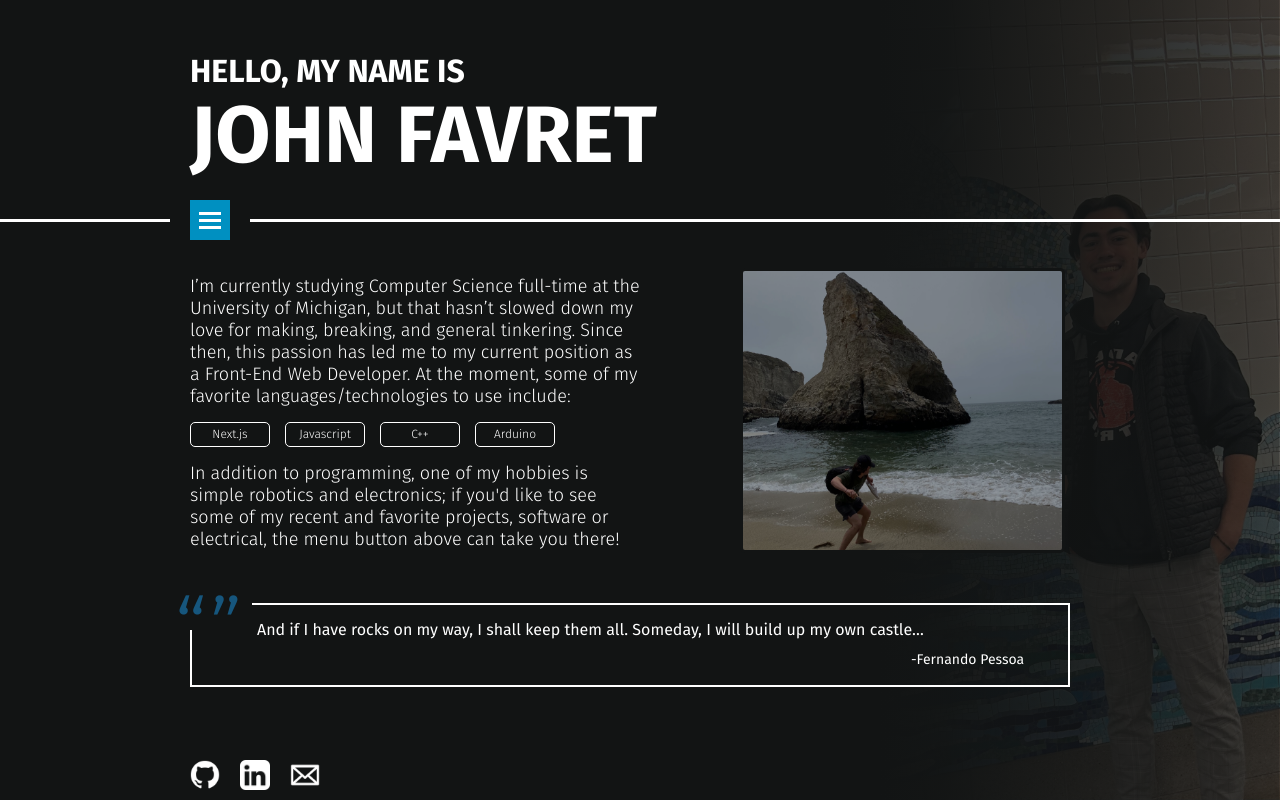
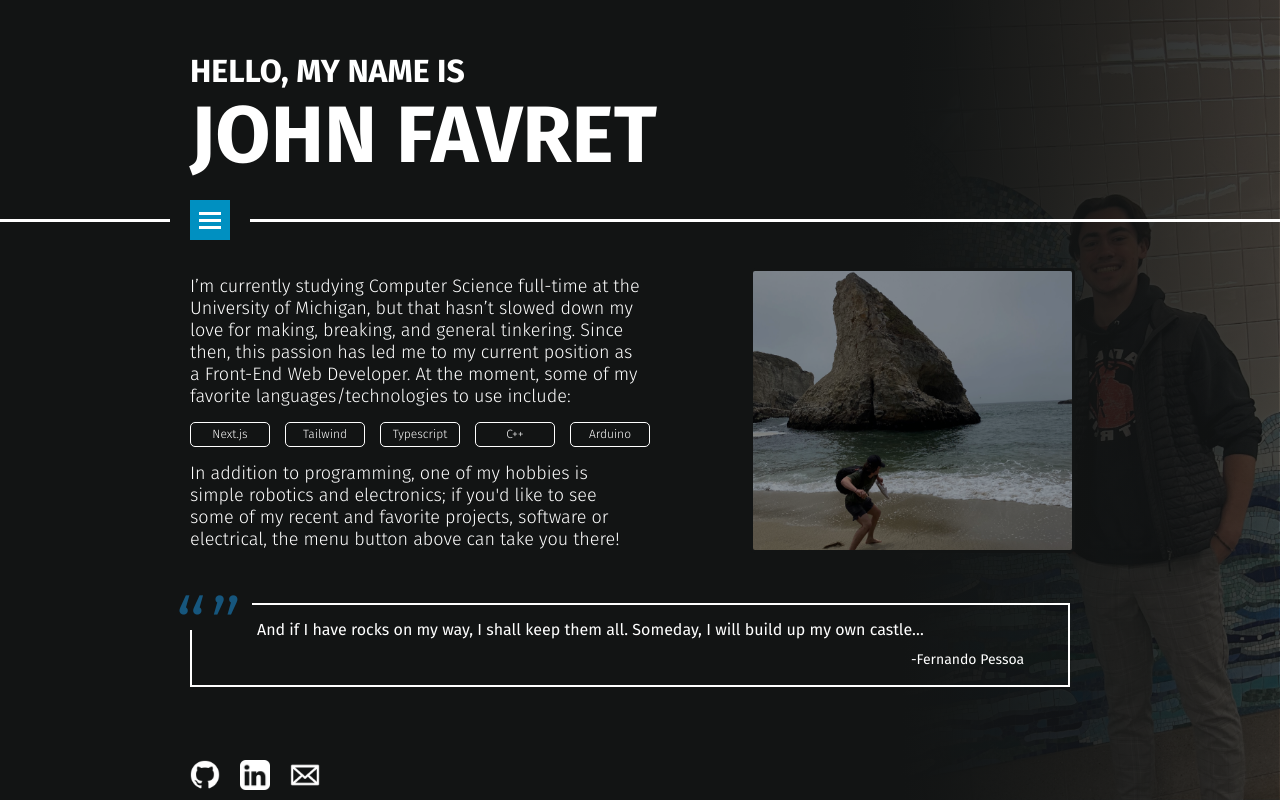
Before and after one commit to johnfav03/Personal-Website-v2, a Next.js app: page / in a window 1280 px wide. Built offline with nearby package versions, Linux system fonts and the light colour scheme.

Commit message:
updated fav techs

```diff
--- a/pages/index.js
+++ b/pages/index.js
@@ -37,7 +37,7 @@ export default function Home() {
               a Front-End Web Developer. At the moment, some of my
               favorite languages/technologies to use include:
             </p>
-            <SkillBar arr={['Next.js', 'Javascript', 'C++', 'Arduino']}/>
+            <SkillBar arr={['Next.js', 'Tailwind', 'Typescript', 'C++', 'Arduino']}/>
             <Spacer hgt={"10px"} wid={"10px"}/>
             <p className={styles.desc}>
               In addition to programming, one of my hobbies is simple
@@ -46,7 +46,7 @@ export default function Home() {
               the menu button above can take you there!
             </p>
           </div>
-          <Spacer hgt={"45px"} wid={"40px"}/>
+          <Spacer hgt={"45px"} wid={"25px"}/>
           <Image
             src="/images/rock-img.png"
             className={styles.rightImg}
--- a/pages/projects/software.js
+++ b/pages/projects/software.js
@@ -25,10 +25,10 @@ export default function Software() {
                 img={"/images/vue-weather.png"}
             />
             <Project
-                title={"ASSEMBLY SIMULATOR"}
+                title={"CACHE SIMULATOR"}
                 date={"FALL 2022"}
-                msg={"This was the first project for EECS 370, Introduction to Computer Organization. We used C to transpile assembly commands to binary code, and then used a different C file to execute commands with only the binary instructions."}
-                skills={["Assembly", "LC2K", "C / C++"]}
+                msg={"This was the final project for EECS 370, Computer Organization. We previously wrote an assmebly code simulator in C, and once we learned about caches, we implemented one in our simulator to better understand associativity & efficiency."}
+                skills={["Cache", "Assembly", "LC2K", "C / C++"]}
                 img={"/images/assemble.png"}
             />
             <Project
--- a/styles/Home.module.css
+++ b/styles/Home.module.css
@@ -32,7 +32,7 @@
 .halfGrad {
   height: 100vh;
   width: calc(min(40vw, 73vw) + 1px);
-  background: linear-gradient(270deg, #121414 5%, rgba(18, 20, 20, 0.99) 20%, rgba(18, 20, 20, 0.8) 100%);
+  background: linear-gradient(270deg, #121414 10%, rgba(18, 20, 20, 0.99) 20%, rgba(18, 20, 20, 0.8) 100%);
   transform: matrix(-1, 0, 0, 1, 0, 0);
   margin-left: -1px;
 }
```
